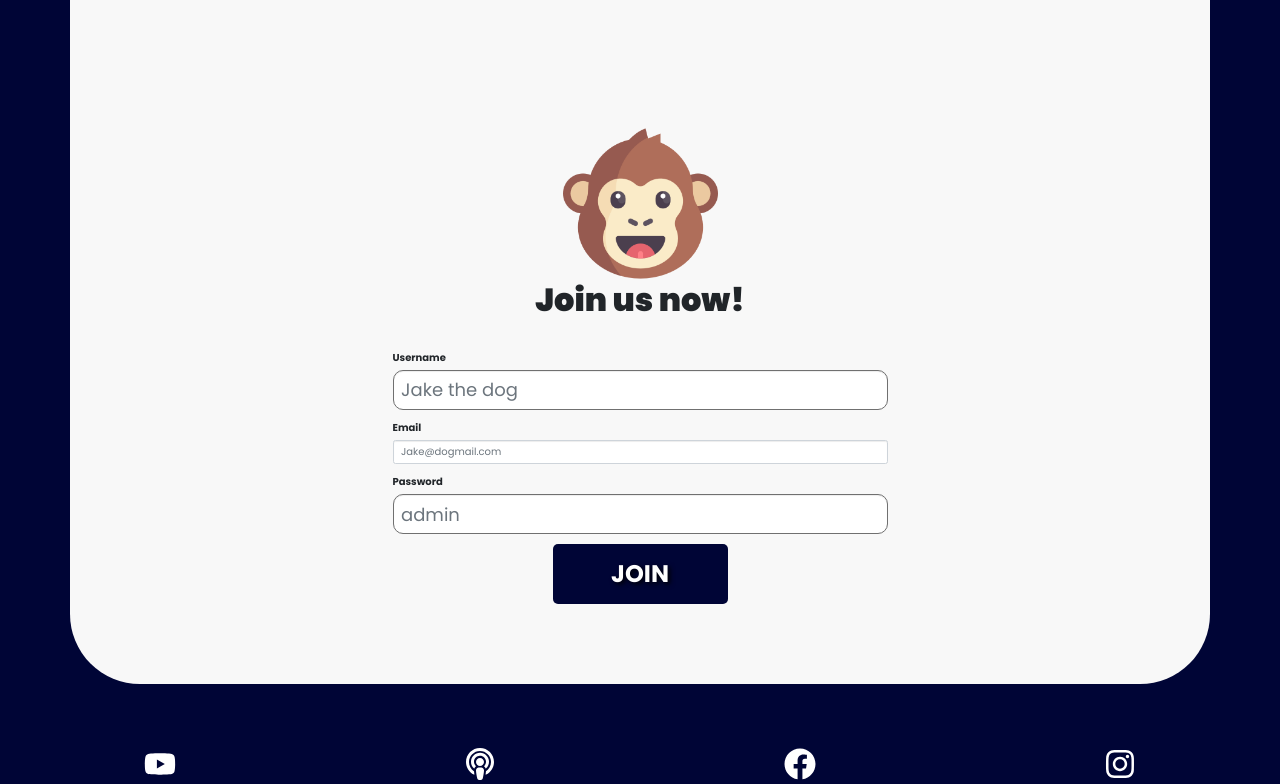
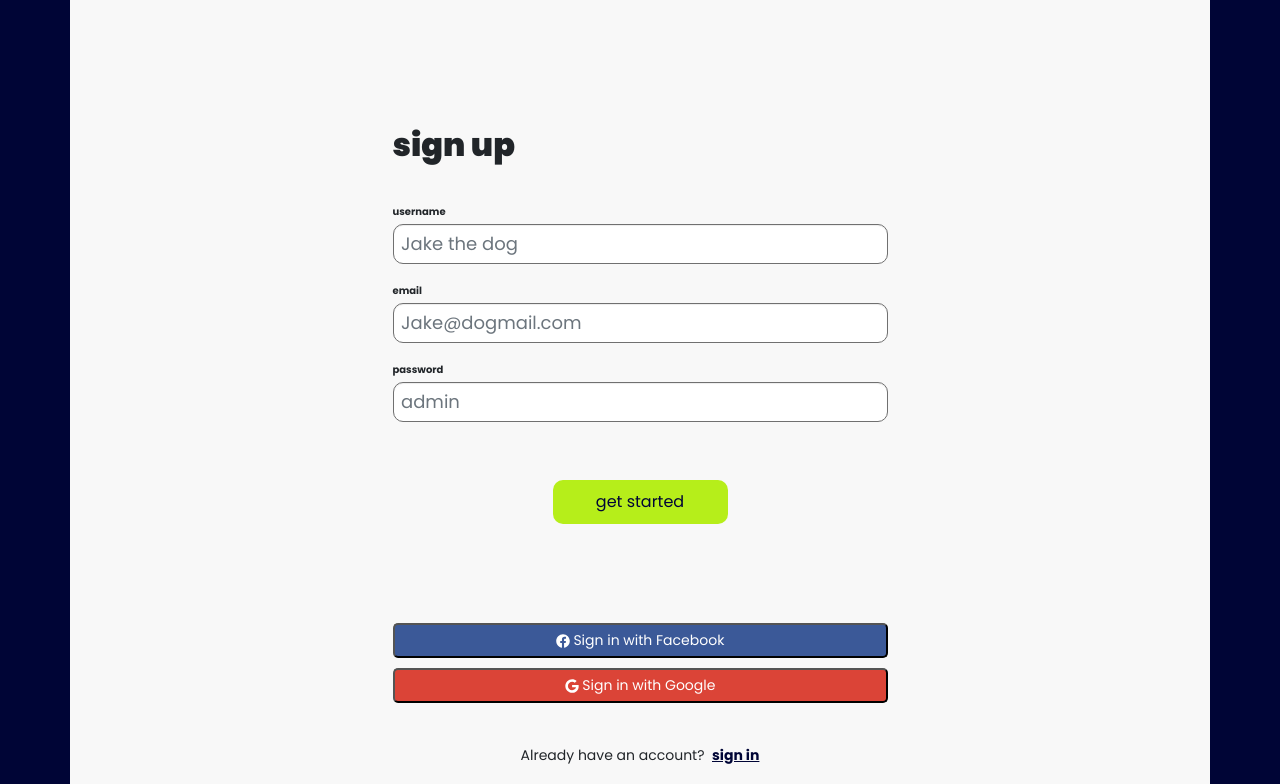
Before and after one commit to mLingoTeam/mLingo-Frontend, a React (Create React App) app in the folder mLingo/ClientApp/: page / in a window 1280 px wide. Shown: the part 940-1724 px from the top of the page. Built offline with nearby package versions, Linux system fonts and the light colour scheme.

Commit message:
Add Register Page

```diff
--- a/mLingo/ClientApp/src/components/FormComponents/Login.js
+++ b/mLingo/ClientApp/src/components/FormComponents/Login.js
@@ -98,18 +98,18 @@ class Login extends React.Component {
 
             <div className="col-12 remember">
               <span>
-                <input type="checkbox" name="remember" />
-                <label for="remember">remember me</label>
+                <input type="checkbox" id="remember1" className="remembercheck" />
+                <label for="remember1">remember me</label>
               </span>
               <Link to="/forgot">forgot password?</Link>
             </div>
 
-            <button className="col-12 offset-lg-4 col-lg-4 btn green-button">
+            <button className="col-12 col-lg-4 btn green-button">
               get started
             </button>
 
             <div className="col-12 alreadyaccount">
-              <p>Don't have an account?</p><Link to='/register'>sign up</Link>
+              <p>Don't have an account? &nbsp; </p><Link to='/register'>sign up</Link>
             </div>
           </Form>
         </div>
--- a/mLingo/ClientApp/src/components/FormComponents/Register.js
+++ b/mLingo/ClientApp/src/components/FormComponents/Register.js
@@ -1,9 +1,10 @@
 import React from "react";
 import { Form } from "reactstrap";
 import FormField from "./FormField";
-import img1 from "../../img/monkey.png";
 import { withRouter } from 'react-router-dom';
 import { authenticationService } from "../../services/authentication";
+import { Link } from 'react-router-dom'
+import { FaGoogle, FaFacebook } from 'react-icons/fa';
 
 class Register extends React.Component {
   constructor(props) {
@@ -20,7 +21,7 @@ class Register extends React.Component {
       {
         type: "text",
         name: "username",
-        label: "Username",
+        label: "username",
         function: this.handleChange.bind(this),
         placeholder: "Jake the dog",
         id: "Username"
@@ -28,7 +29,7 @@ class Register extends React.Component {
       {
         type: "email",
         name: "email",
-        label: "Email",
+        label: "email",
         function: this.handleChange.bind(this),
         placeholder: "Jake@dogmail.com",
         id: "Email"
@@ -36,7 +37,7 @@ class Register extends React.Component {
       {
         type: "password",
         name: "password",
-        label: "Password",
+        label: "password",
         function: this.handleChange.bind(this),
         placeholder: "admin",
         id: "Password"
@@ -100,8 +101,6 @@ class Register extends React.Component {
     return (
       <div>
         <div className="registerForm2 col-12 d-flex jusify-content-center flex-wrap">
-          <img src={img1} className="img-fluid offset-5 col-2" alt="logo" />
-          <h1 className="text-center col-12 mb-5">Join us now!</h1>
           <Form
             className="col-12 offset-lg-3 col-lg-6"
             onSubmit={e => {
@@ -109,13 +108,21 @@ class Register extends React.Component {
               e.preventDefault();
             }}
           >
+            <h1 className="col-12 mb-5">sign up</h1>
             {this.fields.map(element => (
               <FormField set={element} />
             ))}
 
-            <button className="col-12 offset-lg-4 col-lg-4 btn blue-button">
-              JOIN
+            <button className="col-12 offset-lg-4 col-lg-4 btn green-button registerbutton">
+              get started
             </button>
+            <div className="col-12">
+              <button className="col-12 fbconnect"><FaFacebook /> Sign in with Facebook</button>
+              <button className="col-12 ggconnect"><FaGoogle /> Sign in with Google</button>
+            </div>
+            <div className="col-12 alreadyaccount">
+              <p>Already have an account? &nbsp; </p><Link to='/login'>sign in</Link>
+            </div>
           </Form>
         </div>
       </div>
--- a/mLingo/ClientApp/src/components/MainPageComponents/AppNavbar.js
+++ b/mLingo/ClientApp/src/components/MainPageComponents/AppNavbar.js
@@ -1,6 +1,5 @@
 import React from "react";
 import { Link } from "react-router-dom";
-import SignInModal from "./SignInModal";
 
 const AppNavbar = props => {
   return (
--- a/mLingo/ClientApp/src/components/pages/MainPage.js
+++ b/mLingo/ClientApp/src/components/pages/MainPage.js
@@ -1,9 +1,6 @@
 import React, { Component } from "react";
-import Slider from "../MainPageComponents/Slider";
 import Promo from "../MainPageComponents/Promo";
-import UserPromo from "../MainPageComponents/UserPromo";
 import Register from "../FormComponents/Register";
-import Footer from "../MainPageComponents/Footer";
 import "../styles/css/Main.css";
 
 import Layout from '../layouts/Layout'
--- a/mLingo/ClientApp/src/components/styles/Main.scss
+++ b/mLingo/ClientApp/src/components/styles/Main.scss
@@ -235,14 +235,18 @@ li.media h4 {
 
 /* 5. Register.js */
 
-.registerForm2 input[type="text"], .registerForm2 input[type="password"] {
+.registerForm2 form div{
+  margin: 9px 0;
+}
+
+.registerForm2 input[type="text"], .registerForm2 input[type="password"], .registerForm2 input[type="email"] {
   height: 40px;
   font-size: 18px;
   border: 1px solid #707070;
   border-radius: 10px;
 }
 
-.registerForm2 input[type="text"]:focus, .registerForm2 input[type="password"]:focus {
+.registerForm2 input[type="text"]:focus, .registerForm2 input[type="password"]:focus, .registerForm2 input[type="email"]:focus {
   outline: none !important;
   border: 1px solid $light-green;
 }
@@ -258,11 +262,49 @@ li.media h4 {
   form {
     display: flex;
     flex-wrap: wrap;
+    justify-content: center;
   }
   p{
     padding: 0 !important;
     margin: 0 !important;
   }
+
+  input[type=checkbox]{
+    border: 1px solid $dark-blue;
+    -moz-appearance:none;
+    -webkit-appearance:none;
+    -o-appearance:none;
+    width: 20px;
+    height: 20px;
+    border-radius: 5px;
+    transform: translate(-50%, 20%);
+  }
+  input[type=checkbox]:checked{
+    background-color: $dark-blue;
+    outline: none;
+  }
+    input[type=checkbox]:focus{
+      outline: none;
+  }
+
+}
+.fbconnect,.ggconnect{
+  color: white;
+  border-radius: 5px;
+  font-size: 14px;
+  padding: 5px 0;
+  margin: 5px 0;
+}
+.fbconnect{
+  background-color: #3b5998;
+
+}
+.ggconnect{
+  background-color:#DB4437;
+}
+
+.registerbutton{
+  margin: 48px 0 85px 0;
 }
 
 .remember{
@@ -271,7 +313,11 @@ li.media h4 {
   align-items: center;
   font-size: 14px;
   color: $light-green;
-  font-weight: 400 !important;
+  margin-bottom: 88px !important;
+
+  label{
+    font-weight: 400 !important;
+  }
 
   a{
     color: $light-green;
@@ -283,6 +329,7 @@ li.media h4 {
   justify-content: center;
   align-items: center;
   font-size: 14px;
+  margin-top: 28px !important;
 
   a{
     color: $dark-blue;
--- a/mLingo/ClientApp/src/components/styles/css/Main.css
+++ b/mLingo/ClientApp/src/components/styles/css/Main.css
@@ -405,14 +405,18 @@ li.media h4 {
 }
 
 /* 5. Register.js */
-.registerForm2 input[type="text"], .registerForm2 input[type="password"] {
+.registerForm2 form div {
+  margin: 9px 0;
+}
+
+.registerForm2 input[type="text"], .registerForm2 input[type="password"], .registerForm2 input[type="email"] {
   height: 40px;
   font-size: 18px;
   border: 1px solid #707070;
   border-radius: 10px;
 }
 
-.registerForm2 input[type="text"]:focus, .registerForm2 input[type="password"]:focus {
+.registerForm2 input[type="text"]:focus, .registerForm2 input[type="password"]:focus, .registerForm2 input[type="email"]:focus {
   outline: none !important;
   border: 1px solid #B6EE1A;
 }
@@ -432,11 +436,55 @@ li.media h4 {
   display: flex;
   -ms-flex-wrap: wrap;
       flex-wrap: wrap;
+  -webkit-box-pack: center;
+      -ms-flex-pack: center;
+          justify-content: center;
 }
 
 .registerForm2 p {
   padding: 0 !important;
   margin: 0 !important;
+}
+
+.registerForm2 input[type=checkbox] {
+  border: 1px solid #000536;
+  -moz-appearance: none;
+  -webkit-appearance: none;
+  -o-appearance: none;
+  width: 20px;
+  height: 20px;
+  border-radius: 5px;
+  -webkit-transform: translate(-50%, 20%);
+          transform: translate(-50%, 20%);
+}
+
+.registerForm2 input[type=checkbox]:checked {
+  background-color: #000536;
+  outline: none;
+}
+
+.registerForm2 input[type=checkbox]:focus {
+  outline: none;
+}
+
+.fbconnect, .ggconnect {
+  color: white;
+  border-radius: 5px;
+  font-size: 14px;
+  padding: 5px 0;
+  margin: 5px 0;
+}
+
+.fbconnect {
+  background-color: #3b5998;
+}
+
+.ggconnect {
+  background-color: #DB4437;
+}
+
+.registerbutton {
+  margin: 48px 0 85px 0;
 }
 
 .remember {
@@ -450,6 +498,10 @@ li.media h4 {
           align-items: center;
   font-size: 14px;
   color: #B6EE1A;
+  margin-bottom: 88px !important;
+}
+
+.remember label {
   font-weight: 400 !important;
 }
 
@@ -468,6 +520,7 @@ li.media h4 {
       -ms-flex-align: center;
           align-items: center;
   font-size: 14px;
+  margin-top: 28px !important;
 }
 
 .alreadyaccount a {
```
Also changed, not shown: 1 other file (tests, documents, lock files or other folders).
